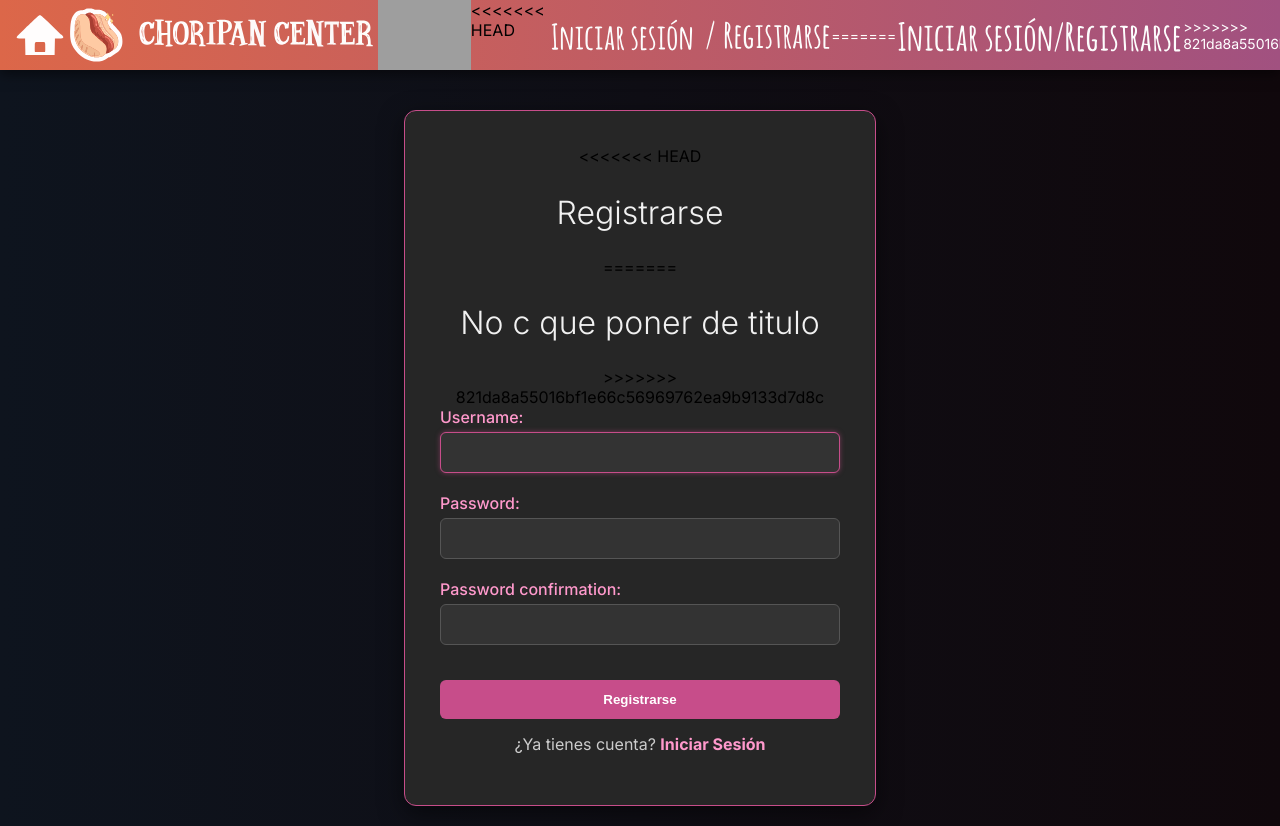
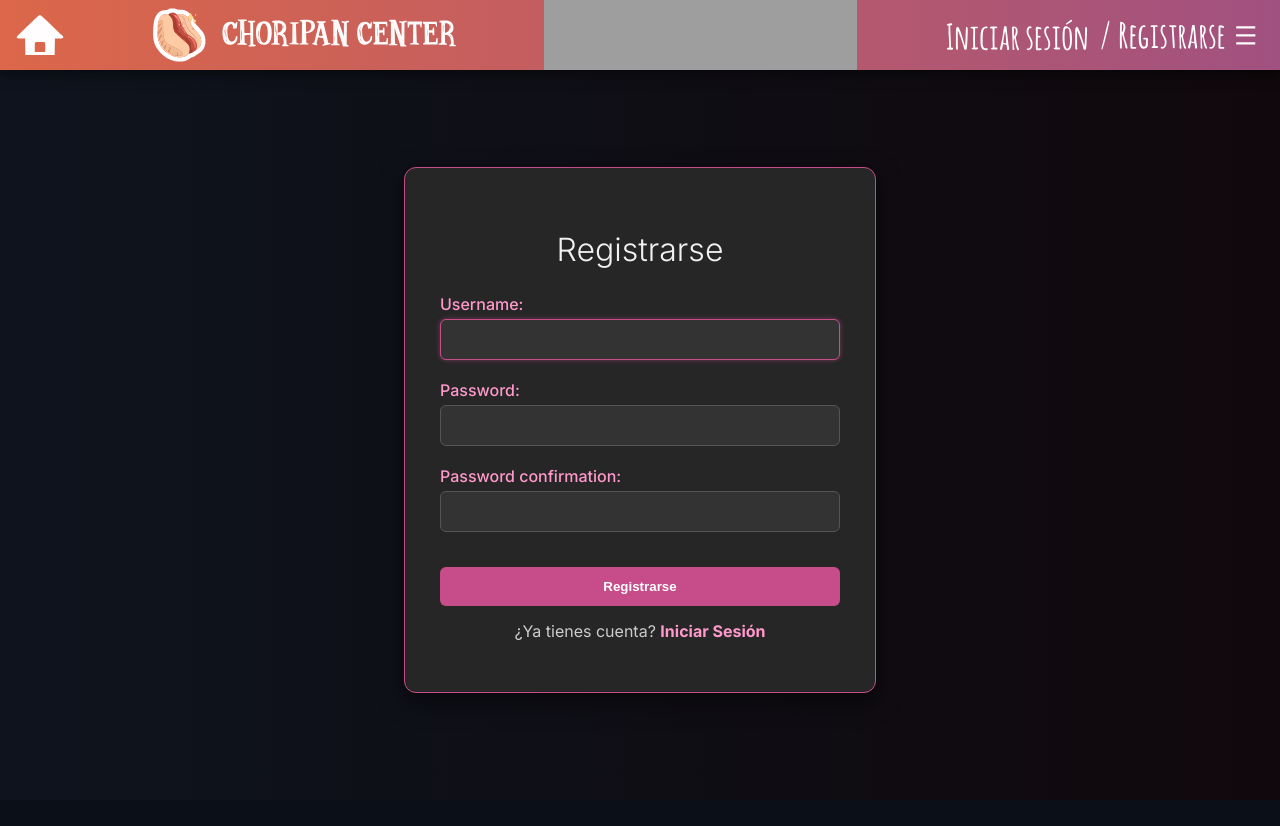
Before and after one commit to d-moya/tiwi-app, a Django app: page /usuarios/registro/ in a window 1280 px wide. After the commit the page ends 697 px from the top, so only its background shows below. Run offline with Django 5.2, Linux system fonts and the light colour scheme; grey boxes are pictures that could not be loaded.

Commit message:
Mejora Front 2.1

```diff
--- a/home/templates/home.html
+++ b/home/templates/home.html
@@ -55,7 +55,7 @@
 
         <div class="Nav-Boton">
 
-<<<<<<< HEAD
+
             <a href="{% url 'login' %}" class="config-boton login-button">
                 <img src="{% static 'images/logo-iniciar sesion.svg' %}">
             </a>
@@ -64,11 +64,8 @@
 
             <a href="{% url 'registro' %}" class="config-boton login-button">
                 <img src="{% static 'images/logo-registrarse.svg' %}">
-=======
-            <a href="{% url 'registro' %}" class="config-boton login-button">
-                <img src="{% static 'images/logo-registro.svg' %}">
->>>>>>> 821da8a55016bf1e66c56969762ea9b9133d7d8c
             </a>
+
             <button class="config-boton menu-button" onclick="abrirmenu()">
                 <img src="{% static 'images/logo-menu.svg' %}">
             </button>
@@ -85,11 +82,7 @@
 
         <div class="botones-enlaces">
             <a href="https://biblioteca.usm.cl/inicio" class="config-boton-link bibloteca-usm">
-<<<<<<< HEAD
                 <img src="{% static 'images/logo-blibloteca.svg' %}" alt="bibloteca"  class="logo-enlace">
-=======
-                <img src="{% static 'images/logo-linktree.svg' %}" alt="bibloteca"  class="logo-enlace">
->>>>>>> 821da8a55016bf1e66c56969762ea9b9133d7d8c
             </a>
 
             <a href="https://siga.usm.cl/pag/home.jsp" class="config-boton-link siga-usm">
@@ -99,24 +92,16 @@
             <a href="https://sireb.usm.cl/" class="config-boton-link sireb-usm">
                 <img src="{% static 'images/logo-sireb usm.svg' %}" alt="Sireb" class="logo-enlace">
             </a>
-
             <a href="https://aula.usm.cl/portada/index.php" class="config-boton-link aula-usm">
                 <img src="{% static 'images/logo-aula usm.svg' %}" alt="Aula"  class="logo-enlace">
             </a>
-
             <a href=""  class="empty">
             </a>
-
             <a href="https://linktr.ee/ramos.usm" class="config-boton-link linktree-usm">
                 <img src="{% static 'images/logo-linktree.svg' %}" alt="Linktree"  class="logo-enlace">
             </a>
-<<<<<<< HEAD
             <a href="https://vra.usm.cl/calendario-academico" class="config-boton-link calendario-usm">
                 <img src="{% static 'images/logo-calendario.svg' %}" alt="calendario"  class="logo-enlace">
-=======
-            <a href="https://biblioteca.usm.cl/inicio" class="config-boton-link calendario-usm">
-                <img src="{% static 'images/logo-linktree.svg' %}" alt="calendario"  class="logo-enlace">
->>>>>>> 821da8a55016bf1e66c56969762ea9b9133d7d8c
             </a>
             <a href=""  class="empty">
             </a>
--- a/usuarios/templates/registro.html
+++ b/usuarios/templates/registro.html
@@ -5,11 +5,8 @@
     <link rel="stylesheet" href="{% static 'registro/style_usuarios.css' %}">
     <div class="auth-wrapper">
         <div class="auth-box registro-box">
-<<<<<<< HEAD
+
             <h2>Registrarse</h2>
-=======
-            <h2>No c que poner de titulo</h2>
->>>>>>> 821da8a55016bf1e66c56969762ea9b9133d7d8c
 
             {% if messages %}
                 <ul class="message-list">
```
